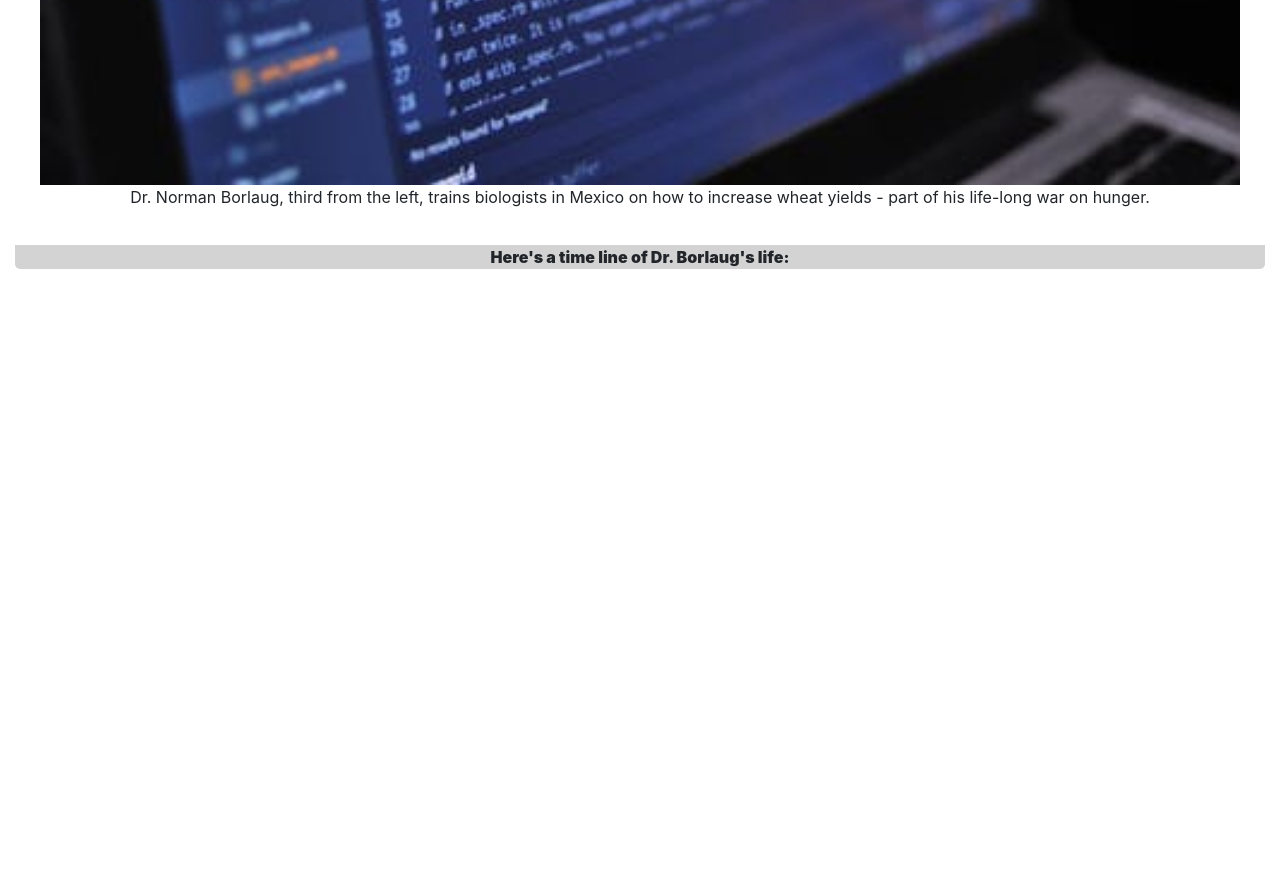
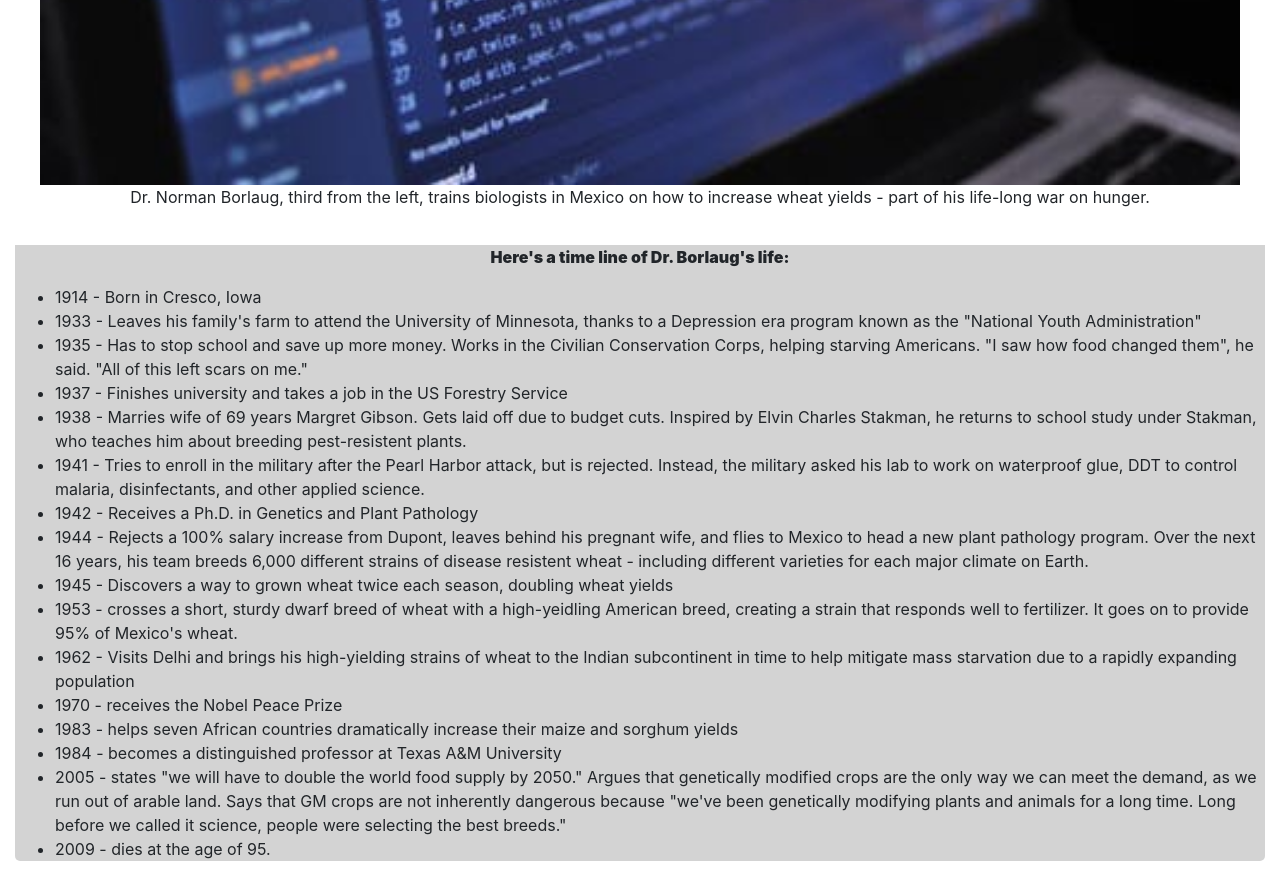
Before and after one commit to austin75stanley/tributepage, a plain HTML site: page index/index.html in a window 1280 px wide. Shown: the part 743-1635 px from the top of the page. Before the commit the page ends 1043 px from the top, so only its background shows below. Drawn offline with Linux system fonts and the light colour scheme.

Commit message:
Footer Section bullets

```diff
--- a/index/index.html
+++ b/index/index.html
@@ -22,11 +22,48 @@
         </header>
         <section class='image-head'>
             <img src='../images/head.jpeg'>
-           <p> Dr. Norman Borlaug, third from the left, trains biologists in Mexico on how to increase wheat yields - part of his life-long war on hunger.</p>
+            <p> Dr. Norman Borlaug, third from the left, trains biologists in Mexico on how to increase wheat yields -
+                part of his life-long war on hunger.</p>
         </section>
         <section class='footer-section'>
             <p class='footer-title'>Here's a time line of Dr. Borlaug's life:</p>
 
+            <ul>
+                <li>
+                    1914 - Born in Cresco, Iowa
+                </li>
+                <li>
+                    1933 - Leaves his family's farm to attend the University of Minnesota, thanks to a Depression era
+                    program known as the "National Youth Administration"
+                </li>
+                <li>1935 - Has to stop school and save up more money. Works in the Civilian Conservation Corps, helping
+                    starving Americans. "I saw how food changed them", he said. "All of this left scars on me."</li>
+                <li>1937 - Finishes university and takes a job in the US Forestry Service</li>
+                <li>1938 - Marries wife of 69 years Margret Gibson. Gets laid off due to budget cuts. Inspired by Elvin
+                    Charles Stakman, he returns to school study under Stakman, who teaches him about breeding
+                    pest-resistent plants.</li>
+                <li>1941 - Tries to enroll in the military after the Pearl Harbor attack, but is rejected. Instead, the
+                    military asked his lab to work on waterproof glue, DDT to control malaria, disinfectants, and other
+                    applied science.</li>
+                <li>1942 - Receives a Ph.D. in Genetics and Plant Pathology</li>
+                <li>1944 - Rejects a 100% salary increase from Dupont, leaves behind his pregnant wife, and flies to
+                    Mexico to head a new plant pathology program. Over the next 16 years, his team breeds 6,000
+                    different strains of disease resistent wheat - including different varieties for each major climate
+                    on Earth.</li>
+                <li>1945 - Discovers a way to grown wheat twice each season, doubling wheat yields</li>
+                <li>1953 - crosses a short, sturdy dwarf breed of wheat with a high-yeidling American breed, creating a
+                    strain that responds well to fertilizer. It goes on to provide 95% of Mexico's wheat.</li>
+                <li>1962 - Visits Delhi and brings his high-yielding strains of wheat to the Indian subcontinent in time
+                    to help mitigate mass starvation due to a rapidly expanding population</li>
+                <li>1970 - receives the Nobel Peace Prize</li>
+                <li>1983 - helps seven African countries dramatically increase their maize and sorghum yields</li>
+                <li>1984 - becomes a distinguished professor at Texas A&M University</li>
+                <li>2005 - states "we will have to double the world food supply by 2050." Argues that genetically
+                    modified crops are the only way we can meet the demand, as we run out of arable land. Says that GM
+                    crops are not inherently dangerous because "we've been genetically modifying plants and animals for
+                    a long time. Long before we called it science, people were selecting the best breeds."</li>
+                <li>2009 - dies at the age of 95.</li>
+            </ul>
         </section>
     </div>
 
```
